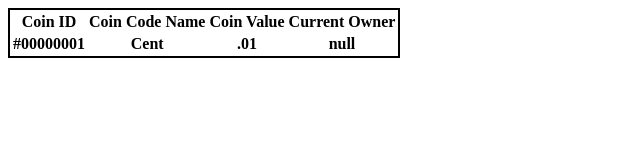
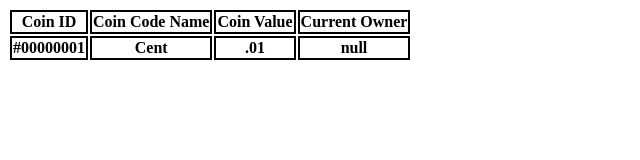
Before and after one commit to EverGen1/CoinDataBase, a plain HTML site: page index.html in a window 1280 px wide. Shown: the whole page, without its empty margins (0-640 px from the left). Drawn offline with Linux system fonts and the light colour scheme.

Commit message:
Update index.html

```diff
--- a/index.html
+++ b/index.html
@@ -2,7 +2,7 @@
 <html>
  <head>
   <style>
-   table{
+   table th, td{
     border:2px solid black;
    }
   </style>
```
